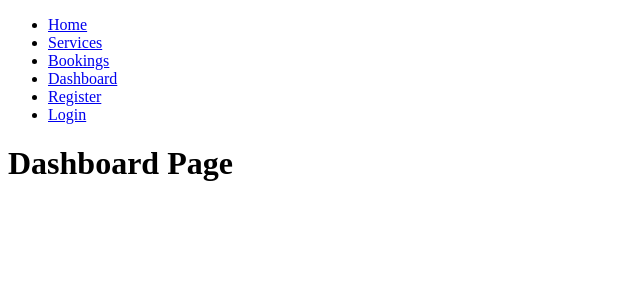
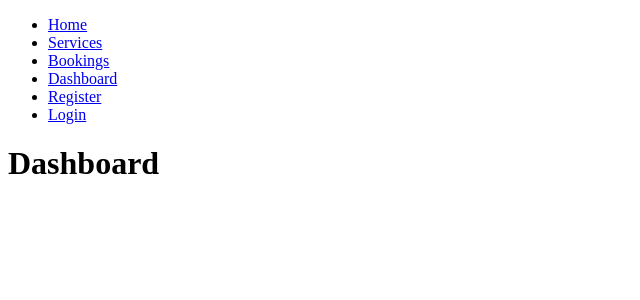
Before and after one commit to Alisayyed04/New-Lounge-Salon, a React app in the folder Frontend/: page /dashboard in a window 1280 px wide. Shown: the top 300 px of the page, without its empty margins (0-640 px from the left). Built offline with nearby package versions, Linux system fonts and the light colour scheme; the HTML template or start-up script is replaced by a standard one.

Commit message:
Fixed some bugs , the flow is clean , next gotta work on dashboard

```diff
--- a/Frontend/src/App.jsx
+++ b/Frontend/src/App.jsx
@@ -4,6 +4,7 @@
 import Navbar from "./components/navbar.jsx";
 import Home from "./pages/Home.jsx"
 import Booking from "./pages/Booking.jsx"
+import Dashboard from "./pages/Dashboard.jsx";
 import { Routes, Route, BrowserRouter } from "react-router-dom";
 
 function App() {
@@ -17,7 +18,7 @@
         <Route path="/register" element={<RegisterUser />} />
         <Route path="/services" element={<Services />} />
         <Route path="/bookings/:id" element={<Booking />} />
-        <Route path="/dashboard" element={<h1>Dashboard Page</h1>} />
+        <Route path="/dashboard" element={<Dashboard />} />
       </Routes>
     </BrowserRouter>
   );
--- a/Frontend/src/pages/Booking.jsx
+++ b/Frontend/src/pages/Booking.jsx
@@ -1,7 +1,10 @@
 import { useParams } from "react-router-dom"
+import { useNavigate } from "react-router-dom";
 import { useState, useEffect } from "react";
 import axios from "axios"
+
 export default function Bookings() {
+    const navigate = useNavigate();
     const { id: ID } = useParams()
     let [serviceData, setServiceData] = useState({})
     let [formData, setFormData] = useState({
@@ -39,7 +42,7 @@
         e.preventDefault()
         try {
             const token = localStorage.getItem("token")
-            console.log("SENDING TOKEN:", token);
+
             const res = await axios.post("http://localhost:8080/api/bookings/",
                 {
                     ...formData,
@@ -109,7 +112,7 @@
                     // placeholder={Date().now}
                     // value={formData.date}
                     onChange={handleFormData} />
-                <button type="submit">Book Now</button>
+                <button onClick={() => navigate(`/dashboard`)}>Book Now</button>
             </form>
         </>
     )
--- a/Frontend/src/pages/Dashboard.jsx
+++ b/Frontend/src/pages/Dashboard.jsx
@@ -0,0 +1,11 @@
+
+
+export default function Dashboard() {
+
+
+    return (
+        <>
+            <h1>Dashboard</h1>
+        </>
+    )
+}
```
